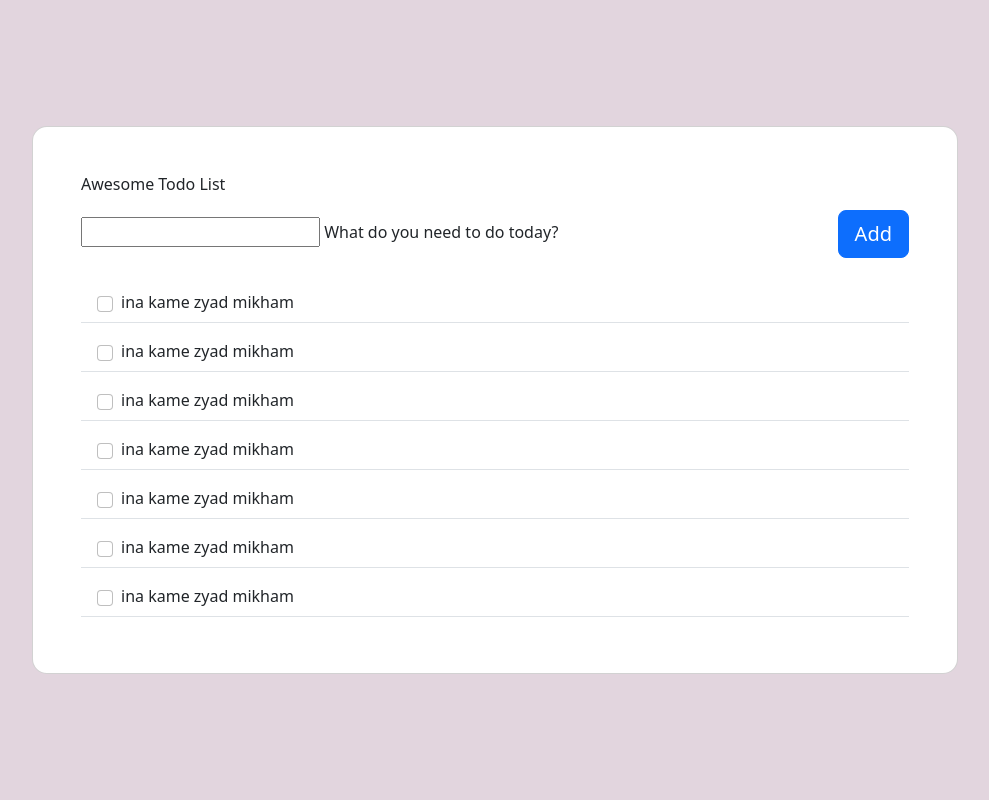
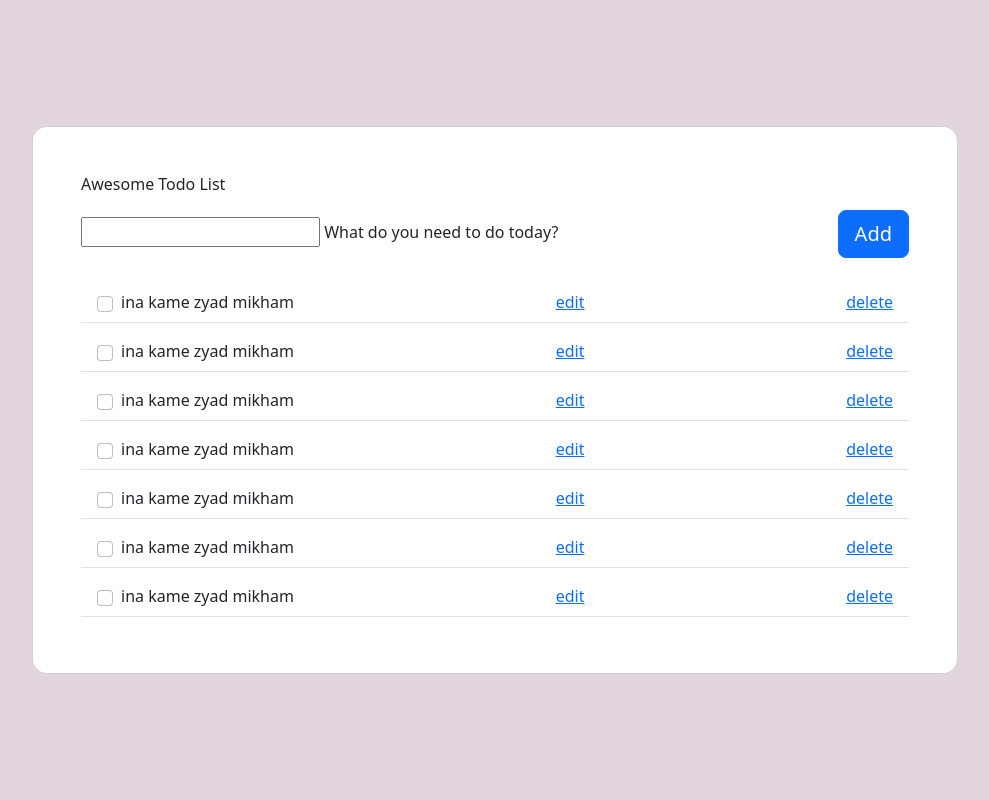
Before and after one commit to Sajadqadir01/todo_app_with_django, a Django app: page / in a window 1280 px wide. Shown: the whole page, without its empty margins (145-1134 px from the left). Run offline with Django 4.2, Linux system fonts and the light colour scheme; data comes from the database, SQL or seed files in the repository; both versions use the stored data as it was after the commit.

Commit message:
complete crud functionality

```diff
--- a/main/urls.py
+++ b/main/urls.py
@@ -1,5 +1,7 @@
 from django.urls import path
 from . import views
 urlpatterns=[
-    path('', views.index)
+    path('', views.index, name='tasks'),
+    path('task-update/<int:pk>', views.TaskUpdate.as_view(), name='task-update'),
+    path('task-delete/<int:pk>', views.DeleteView.as_view(), name='delete-view')
 ]
--- a/main/views.py
+++ b/main/views.py
@@ -1,6 +1,7 @@
 from django.shortcuts import render
 from . models import Task
 from .forms import CreateForm
+from django.views.generic.edit import UpdateView, DeleteView
 
 # rendering home page and create new task
 def index(request):
@@ -14,3 +15,16 @@ def index(request):
             task.save()
 
     return render(request, 'index.html', {"tasks": query_set, "form":form})
+
+
+class TaskUpdate(UpdateView):
+    model = Task
+    fields = '__all__'
+    template_name = 'main/task_form.html'
+    success_url = '/'
+
+
+class DeleteView(DeleteView):
+    model = Task
+    context_object_name = 'tasks'
+    success_url = '/'
--- a/templates/index.html
+++ b/templates/index.html
@@ -5,6 +5,7 @@
     <meta charset="UTF-8">
     <!-- CSS only -->
     <link href="https://cdn.jsdelivr.net/npm/bootstrap@5.2.0/dist/css/bootstrap.min.css" rel="stylesheet"
+          type="text/css"
           integrity="sha384-gH2yIJqKdNHPEq0n4Mqa/HGKIhSkIHeL5AyhkYV8i59U5AR6csBvApHHNl/vI1Bx" crossorigin="anonymous">
     <link rel="stylesheet" , type="text/css" href="{% static 'style.css' %}">
     <title>Title</title>
@@ -39,8 +40,14 @@
                                                    checked/>
                                             <s>{{ task.title }}</s>
                                         </div>
-                                        <a href="#!" data-mdb-toggle="tooltip" title="Remove item">
-                                            <i class="fas fa-times text-primary"></i>
+
+                                        <a href="{% url 'task-update' task.id %}" class="delete-confirmation" data-mdb-toggle="tooltip"
+                                           title="Remove item">
+                                            edit
+                                        </a>
+                                        <a href="{% url 'delete-view' task.id %}" class="delete-confirmation" data-mdb-toggle="tooltip"
+                                           title="Remove item">
+                                            delete
                                         </a>
                                     </li>
                                 {% else %}
@@ -51,8 +58,13 @@
                                                    aria-label="..."/>
                                             {{ task.title }}
                                         </div>
-                                        <a href="#!" data-mdb-toggle="tooltip" class="fas fa-times text-primary" title="Remove item" data-symbol=" &#xF5DE">
-                                            <i class="fas fa-times text-primary"></i>
+                                         <a href="{% url 'task-update' task.id %}" class="delete-confirmation" data-mdb-toggle="tooltip"
+                                           title="Remove item">
+                                            edit
+                                        </a>
+                                        <a href="{% url 'delete-view' task.id %}" class="delete-confirmation" data-mdb-toggle="tooltip"
+                                           title="Remove item">
+                                            delete
                                         </a>
                                     </li>
                                 {% endif %}
```
Also changed, not shown: main/templates/main/task_confirm_delete.html (added, +17 -0 lines), main/templates/main/task_form.html (added, +18 -0 lines), db.sqlite3.
